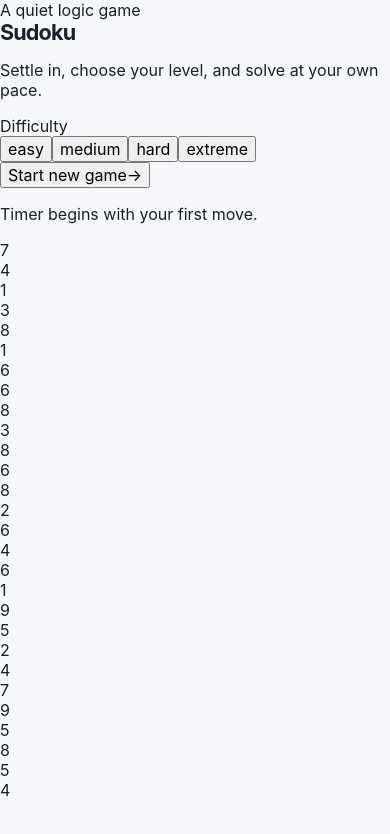
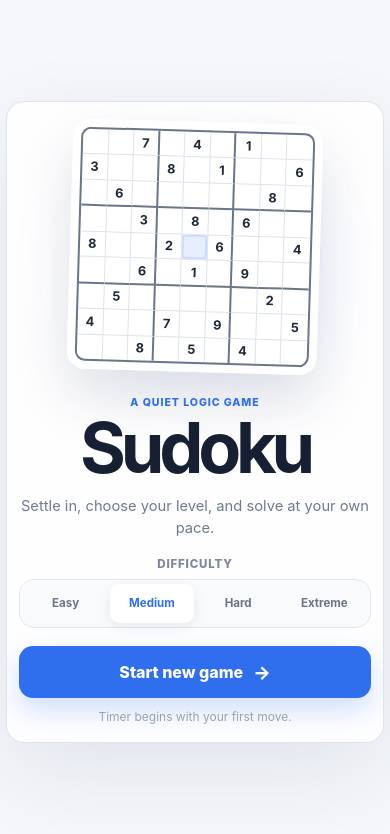
Before and after one commit to mo-seoudi/Sudoku, a React (Vite) app: page / in a window 390 px wide. Shown: the top 834 px of the page. Built offline with nearby package versions, Linux system fonts and the light colour scheme.

Commit message:
Update styles.css

```diff
--- a/src/styles.css
+++ b/src/styles.css
@@ -987,3 +987,317 @@ h1 {
     font-size: 0.78rem;
   }
 }
+
+/* Landing page ---------------------------------------------------------- */
+.landing-shell {
+  min-height: 100vh;
+  display: grid;
+  place-items: center;
+  padding: 34px 20px;
+}
+
+.landing-card {
+  width: min(100%, 980px);
+  min-height: 590px;
+  display: grid;
+  grid-template-columns: minmax(0, 0.92fr) minmax(360px, 1.08fr);
+  align-items: center;
+  gap: clamp(36px, 7vw, 86px);
+  padding: clamp(38px, 6vw, 70px);
+  border: 1px solid rgba(220, 226, 236, 0.92);
+  border-radius: 34px;
+  background: rgba(255, 255, 255, 0.86);
+  box-shadow: 0 30px 90px rgba(33, 47, 77, 0.09);
+  backdrop-filter: blur(14px);
+  overflow: hidden;
+}
+
+.landing-copy {
+  position: relative;
+  z-index: 2;
+}
+
+.landing-kicker {
+  display: inline-block;
+  color: var(--blue);
+  font-size: 0.73rem;
+  font-weight: 800;
+  letter-spacing: 0.09em;
+  text-transform: uppercase;
+}
+
+.landing-title {
+  margin: 10px 0 0;
+  font-size: clamp(3.4rem, 8vw, 5.8rem);
+  line-height: 0.92;
+  letter-spacing: -0.075em;
+}
+
+.landing-intro {
+  max-width: 390px;
+  margin: 22px 0 32px;
+  color: #6f7a8e;
+  font-size: 1rem;
+  line-height: 1.65;
+}
+
+.landing-settings {
+  margin-bottom: 18px;
+}
+
+.landing-label {
+  display: block;
+  margin-bottom: 8px;
+  color: var(--muted);
+  font-size: 0.72rem;
+  font-weight: 800;
+  letter-spacing: 0.07em;
+  text-transform: uppercase;
+}
+
+.landing-difficulties {
+  width: min(100%, 410px);
+  display: grid;
+  grid-template-columns: repeat(4, 1fr);
+  gap: 6px;
+  padding: 5px;
+  border: 1px solid #e2e7ef;
+  border-radius: 15px;
+  background: #f8fafc;
+}
+
+.landing-difficulties button {
+  min-height: 42px;
+  padding: 0 8px;
+  border: 0;
+  border-radius: 10px;
+  background: transparent;
+  color: #6b7587;
+  font-size: 0.82rem;
+  font-weight: 700;
+  text-transform: capitalize;
+  cursor: pointer;
+  transition: background-color 120ms ease, color 120ms ease, box-shadow 120ms ease;
+}
+
+.landing-difficulties button.active {
+  background: white;
+  color: var(--blue);
+  box-shadow: 0 4px 14px rgba(29, 51, 86, 0.08);
+}
+
+.landing-start-button {
+  width: min(100%, 410px);
+  min-height: 52px;
+  display: flex;
+  align-items: center;
+  justify-content: center;
+  gap: 10px;
+  border: 0;
+  border-radius: 14px;
+  background: var(--blue);
+  color: white;
+  font-weight: 800;
+  cursor: pointer;
+  box-shadow: 0 12px 28px rgba(47, 111, 237, 0.22);
+  transition: transform 120ms ease, box-shadow 120ms ease;
+}
+
+.landing-start-button:hover {
+  transform: translateY(-1px);
+  box-shadow: 0 15px 32px rgba(47, 111, 237, 0.25);
+}
+
+.landing-start-button span {
+  font-size: 1.15rem;
+  transition: transform 120ms ease;
+}
+
+.landing-start-button:hover span {
+  transform: translateX(2px);
+}
+
+.landing-footnote {
+  width: min(100%, 410px);
+  margin: 11px 0 0;
+  color: #9aa3b2;
+  font-size: 0.75rem;
+  text-align: center;
+}
+
+.landing-visual {
+  position: relative;
+  display: grid;
+  place-items: center;
+  min-height: 430px;
+}
+
+.landing-board-shadow {
+  position: absolute;
+  width: 74%;
+  aspect-ratio: 1;
+  border-radius: 28%;
+  background: rgba(47, 111, 237, 0.12);
+  filter: blur(44px);
+  transform: translate(16px, 20px);
+}
+
+.landing-board-wrap {
+  position: relative;
+  width: min(100%, 430px);
+  padding: 12px;
+  border-radius: 25px;
+  background: rgba(255, 255, 255, 0.84);
+  box-shadow:
+    0 28px 55px rgba(30, 45, 70, 0.13),
+    inset 0 1px 0 rgba(255, 255, 255, 0.95);
+  transform: rotate(2.5deg);
+}
+
+.landing-sudoku-board {
+  display: grid;
+  grid-template-columns: repeat(9, 1fr);
+  width: 100%;
+  aspect-ratio: 1;
+  overflow: hidden;
+  border: 2px solid #69768a;
+  border-radius: 14px;
+  background: #fff;
+}
+
+.landing-cell {
+  display: grid;
+  place-items: center;
+  min-width: 0;
+  border-right: 1px solid #dde3ec;
+  border-bottom: 1px solid #dde3ec;
+  color: #20293a;
+  font-size: clamp(0.8rem, 2.3vw, 1.35rem);
+  font-weight: 700;
+}
+
+.landing-cell:nth-child(9n) {
+  border-right: 0;
+}
+
+.landing-cell:nth-last-child(-n + 9) {
+  border-bottom: 0;
+}
+
+.landing-cell.box-right {
+  border-right: 2px solid #69768a;
+}
+
+.landing-cell.box-bottom {
+  border-bottom: 2px solid #69768a;
+}
+
+.landing-cell.sample-selected {
+  background: #e7efff;
+  color: var(--blue);
+  box-shadow: inset 0 0 0 2px rgba(47, 111, 237, 0.15);
+}
+
+.landing-cell.sample-accent {
+  color: var(--blue);
+}
+
+@media (max-width: 760px) {
+  .landing-shell {
+    min-height: 100svh;
+    padding: 18px 12px;
+  }
+
+  .landing-card {
+    min-height: 0;
+    grid-template-columns: 1fr;
+    gap: 26px;
+    padding: 30px 18px 24px;
+    border-radius: 24px;
+  }
+
+  .landing-copy {
+    text-align: center;
+  }
+
+  .landing-title {
+    font-size: clamp(3.2rem, 18vw, 4.8rem);
+  }
+
+  .landing-intro {
+    max-width: 440px;
+    margin: 14px auto 24px;
+    font-size: 0.92rem;
+  }
+
+  .landing-settings,
+  .landing-difficulties,
+  .landing-start-button,
+  .landing-footnote {
+    width: 100%;
+    max-width: 460px;
+    margin-left: auto;
+    margin-right: auto;
+  }
+
+  .landing-visual {
+    order: -1;
+    min-height: auto;
+  }
+
+  .landing-board-wrap {
+    width: min(76vw, 300px);
+    padding: 8px;
+    border-radius: 18px;
+    transform: rotate(1.7deg);
+  }
+
+  .landing-sudoku-board {
+    border-radius: 10px;
+  }
+
+  .landing-board-shadow {
+    width: 54%;
+    filter: blur(32px);
+  }
+}
+
+@media (max-width: 390px) {
+  .landing-shell {
+    padding: 8px 6px;
+  }
+
+  .landing-card {
+    gap: 18px;
+    padding: 20px 12px 18px;
+    border-radius: 18px;
+  }
+
+  .landing-board-wrap {
+    width: min(68vw, 250px);
+  }
+
+  .landing-kicker {
+    font-size: 0.66rem;
+  }
+
+  .landing-title {
+    margin-top: 6px;
+  }
+
+  .landing-intro {
+    margin-bottom: 18px;
+    line-height: 1.5;
+  }
+
+  .landing-difficulties {
+    gap: 3px;
+    padding: 4px;
+  }
+
+  .landing-difficulties button {
+    min-height: 39px;
+    padding-inline: 3px;
+    font-size: 0.72rem;
+  }
+}
```
